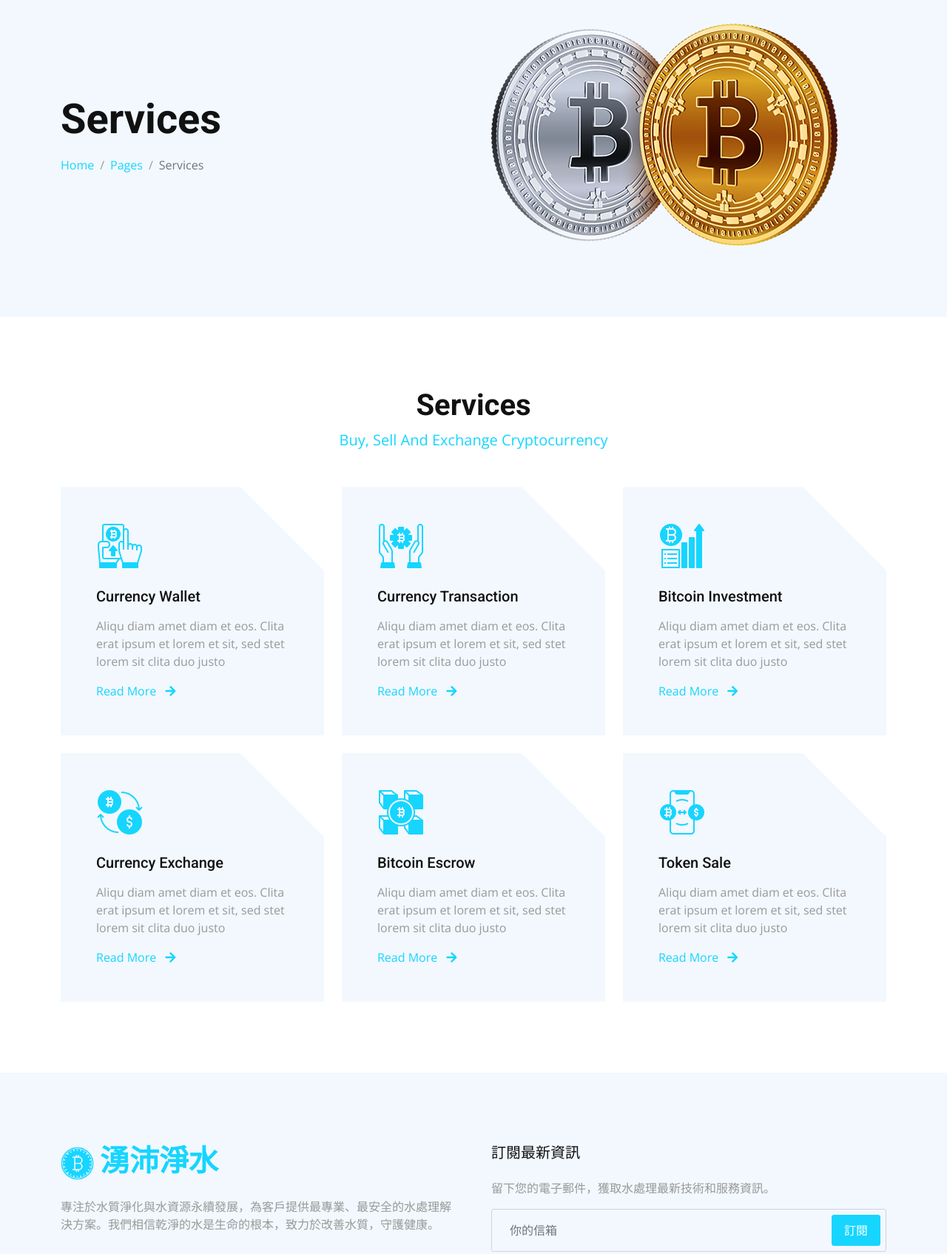
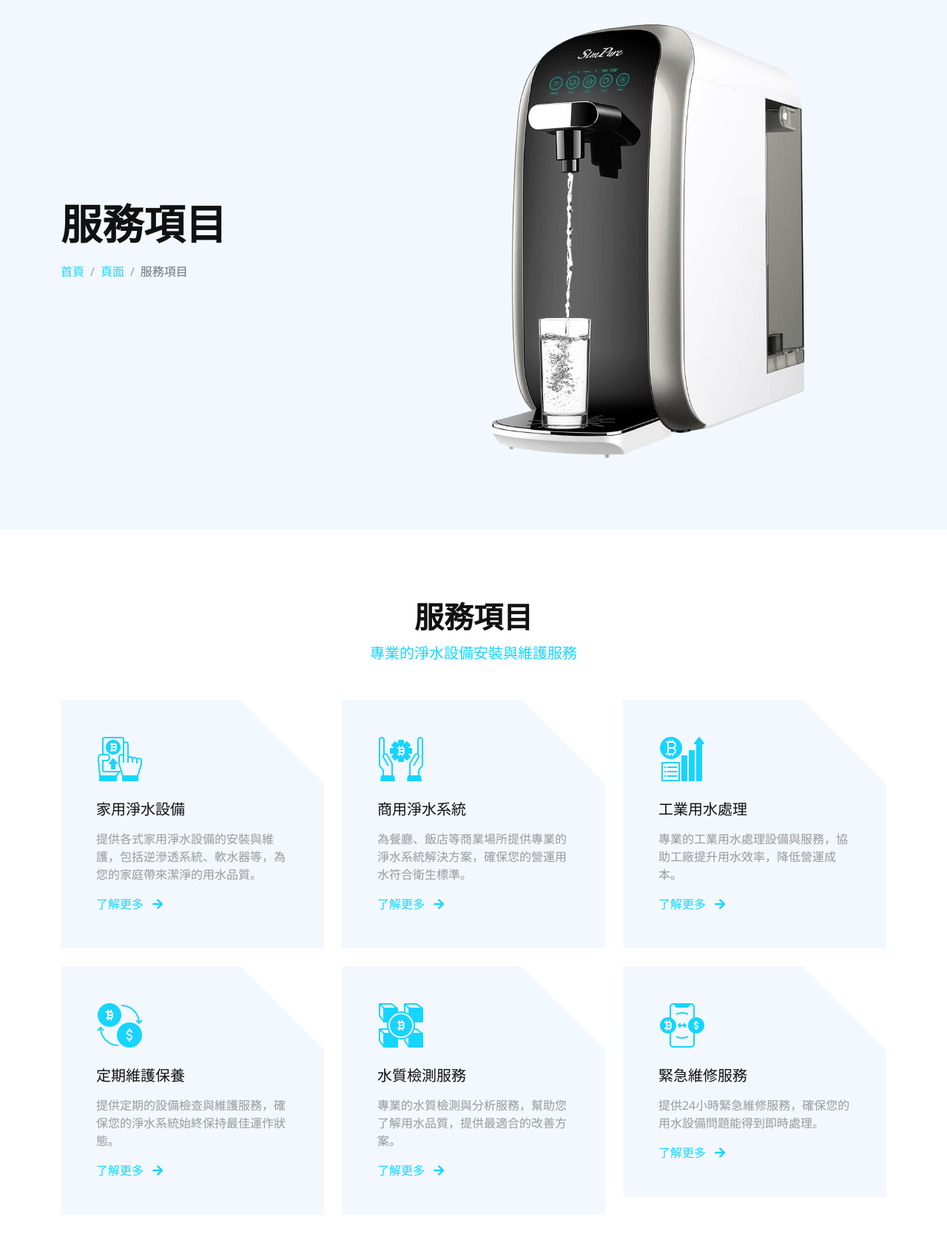
Before and after one commit to a89529294/yongpei-water-purification, a website with bundled scripts: page service.html in a window 1280 px wide. Shown: the part 140-1835 px from the top of the page at 74% size. Built offline with nearby package versions, Linux system fonts and the light colour scheme; no server answers.

Commit message:
change english text to chinese, add new google map

```diff
--- a/service.html
+++ b/service.html
@@ -3,7 +3,7 @@
 
 <head>
     <meta charset="utf-8">
-    <title>CryptoCoin - Free Cryptocurrency Website Template</title>
+    <title>湧沛淨水</title>
     <meta content="width=device-width, initial-scale=1.0" name="viewport">
     <meta content="" name="keywords">
     <meta content="" name="description">
@@ -51,18 +51,18 @@
         <div class="container py-5">
             <div class="row g-5 align-items-center">
                 <div class="col-lg-6">
-                    <h1 class="display-4 mb-3 animated slideInDown">Services</h1>
+                    <h1 class="display-4 mb-3 animated slideInDown">服務項目</h1>
                     <nav aria-label="breadcrumb animated slideInDown">
                         <ol class="breadcrumb mb-0">
-                            <li class="breadcrumb-item"><a href="#">Home</a></li>
-                            <li class="breadcrumb-item"><a href="#">Pages</a></li>
-                            <li class="breadcrumb-item active" aria-current="page">Services</li>
+                            <li class="breadcrumb-item"><a href="#">首頁</a></li>
+                            <li class="breadcrumb-item"><a href="#">頁面</a></li>
+                            <li class="breadcrumb-item active" aria-current="page">服務項目</li>
                         </ol>
                     </nav>
                 </div>
                 <div class="col-lg-6 animated fadeIn">
-                    <img class="img-fluid animated pulse infinite" style="animation-duration: 3s;" src="img/hero-2.png"
-                        alt="">
+                    <img class="img-fluid animated pulse infinite" style="animation-duration: 3s;"
+                        src="img/custom/hero-2.png" alt="">
                 </div>
             </div>
         </div>
@@ -74,62 +74,56 @@
     <div class="container-xxl py-5">
         <div class="container">
             <div class="text-center mx-auto wow fadeInUp" data-wow-delay="0.1s" style="max-width: 500px;">
-                <h1 class="display-6">Services</h1>
-                <p class="text-primary fs-5 mb-5">Buy, Sell And Exchange Cryptocurrency</p>
+                <h1 class="display-6">服務項目</h1>
+                <p class="text-primary fs-5 mb-5">專業的淨水設備安裝與維護服務</p>
             </div>
             <div class="row g-4">
                 <div class="col-lg-4 col-md-6 wow fadeInUp" data-wow-delay="0.1s">
                     <div class="service-item bg-light p-5">
                         <img class="img-fluid mb-4" src="img/icon-7.png" alt="">
-                        <h5 class="mb-3">Currency Wallet</h5>
-                        <p>Aliqu diam amet diam et eos. Clita erat ipsum et lorem et sit, sed stet lorem sit clita duo
-                            justo</p>
-                        <a href="">Read More <i class="fa fa-arrow-right ms-2"></i></a>
+                        <h5 class="mb-3">家用淨水設備</h5>
+                        <p>提供各式家用淨水設備的安裝與維護，包括逆滲透系統、軟水器等，為您的家庭帶來潔淨的用水品質。</p>
+                        <a href="">了解更多 <i class="fa fa-arrow-right ms-2"></i></a>
                     </div>
                 </div>
                 <div class="col-lg-4 col-md-6 wow fadeInUp" data-wow-delay="0.3s">
                     <div class="service-item bg-light p-5">
                         <img class="img-fluid mb-4" src="img/icon-3.png" alt="">
-                        <h5 class="mb-3">Currency Transaction</h5>
-                        <p>Aliqu diam amet diam et eos. Clita erat ipsum et lorem et sit, sed stet lorem sit clita duo
-                            justo</p>
-                        <a href="">Read More <i class="fa fa-arrow-right ms-2"></i></a>
+                        <h5 class="mb-3">商用淨水系統</h5>
+                        <p>為餐廳、飯店等商業場所提供專業的淨水系統解決方案，確保您的營運用水符合衛生標準。</p>
+                        <a href="">了解更多 <i class="fa fa-arrow-right ms-2"></i></a>
                     </div>
                 </div>
                 <div class="col-lg-4 col-md-6 wow fadeInUp" data-wow-delay="0.5s">
                     <div class="service-item bg-light p-5">
                         <img class="img-fluid mb-4" src="img/icon-9.png" alt="">
-                        <h5 class="mb-3">Bitcoin Investment</h5>
-                        <p>Aliqu diam amet diam et eos. Clita erat ipsum et lorem et sit, sed stet lorem sit clita duo
-                            justo</p>
-                        <a href="">Read More <i class="fa fa-arrow-right ms-2"></i></a>
+                        <h5 class="mb-3">工業用水處理</h5>
+                        <p>專業的工業用水處理設備與服務，協助工廠提升用水效率，降低營運成本。</p>
+                        <a href="">了解更多 <i class="fa fa-arrow-right ms-2"></i></a>
                     </div>
                 </div>
                 <div class="col-lg-4 col-md-6 wow fadeInUp" data-wow-delay="0.1s">
                     <div class="service-item bg-light p-5">
                         <img class="img-fluid mb-4" src="img/icon-5.png" alt="">
-                        <h5 class="mb-3">Currency Exchange</h5>
-                        <p>Aliqu diam amet diam et eos. Clita erat ipsum et lorem et sit, sed stet lorem sit clita duo
-                            justo</p>
-                        <a href="">Read More <i class="fa fa-arrow-right ms-2"></i></a>
+                        <h5 class="mb-3">定期維護保養</h5>
+                        <p>提供定期的設備檢查與維護服務，確保您的淨水系統始終保持最佳運作狀態。</p>
+                        <a href="">了解更多 <i class="fa fa-arrow-right ms-2"></i></a>
                     </div>
                 </div>
                 <div class="col-lg-4 col-md-6 wow fadeInUp" data-wow-delay="0.3s">
                     <div class="service-item bg-light p-5">
                         <img class="img-fluid mb-4" src="img/icon-2.png" alt="">
-                        <h5 class="mb-3">Bitcoin Escrow</h5>
-                        <p>Aliqu diam amet diam et eos. Clita erat ipsum et lorem et sit, sed stet lorem sit clita duo
-                            justo</p>
-                        <a href="">Read More <i class="fa fa-arrow-right ms-2"></i></a>
+                        <h5 class="mb-3">水質檢測服務</h5>
+                        <p>專業的水質檢測與分析服務，幫助您了解用水品質，提供最適合的改善方案。</p>
+                        <a href="">了解更多 <i class="fa fa-arrow-right ms-2"></i></a>
                     </div>
                 </div>
                 <div class="col-lg-4 col-md-6 wow fadeInUp" data-wow-delay="0.5s">
                     <div class="service-item bg-light p-5">
                         <img class="img-fluid mb-4" src="img/icon-8.png" alt="">
-                        <h5 class="mb-3">Token Sale</h5>
-                        <p>Aliqu diam amet diam et eos. Clita erat ipsum et lorem et sit, sed stet lorem sit clita duo
-                            justo</p>
-                        <a href="">Read More <i class="fa fa-arrow-right ms-2"></i></a>
+                        <h5 class="mb-3">緊急維修服務</h5>
+                        <p>提供24小時緊急維修服務，確保您的用水設備問題能得到即時處理。</p>
+                        <a href="">了解更多 <i class="fa fa-arrow-right ms-2"></i></a>
                     </div>
                 </div>
             </div>
```
Also changed, not shown: about.html (+17 -18 lines), contact.html (+27 -29 lines).
